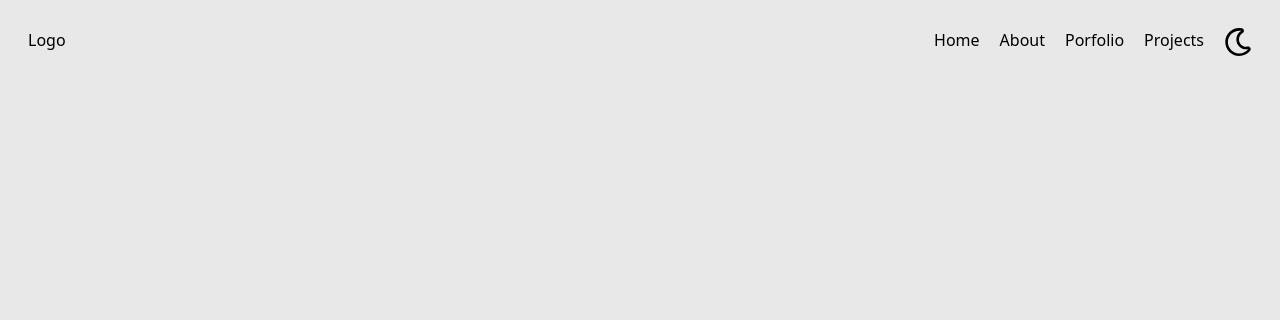
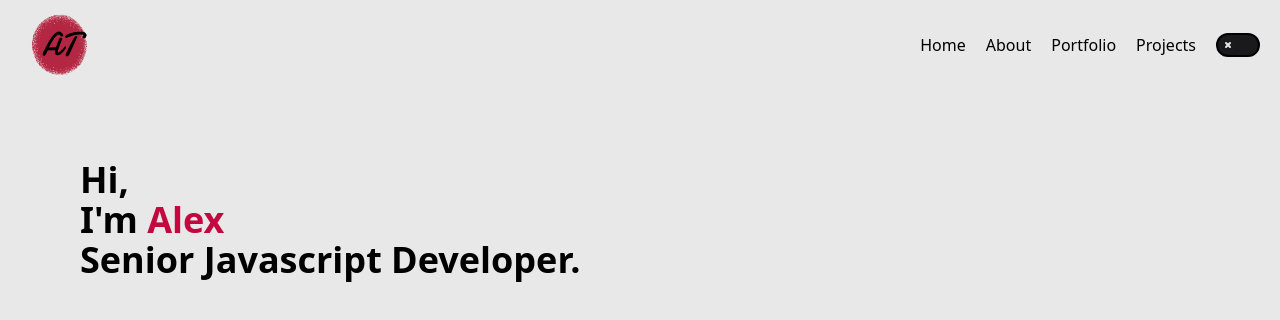
Before and after one commit to 0xDAEF0F/old-portfolio, a Next.js app: page / in a window 1280 px wide. Shown: the top 320 px of the page. Built offline with nearby package versions, Linux system fonts and the light colour scheme.

Commit message:
Updated Header and Home Page

```diff
--- a/package.json
+++ b/package.json
@@ -9,6 +9,7 @@
     "lint": "next lint"
   },
   "dependencies": {
+    "@headlessui/react": "^1.5.0",
     "@tailwindcss/typography": "^0.5.2",
     "next": "12.1.4",
     "next-themes": "^0.1.1",
--- a/src/components/DarkMode.jsx
+++ b/src/components/DarkMode.jsx
@@ -1,19 +1,64 @@
 import { useTheme } from 'next-themes'
-import { useState } from 'react'
-import { FaRegMoon, FaRegLightbulb } from 'react-icons/fa'
+import { Switch } from '@headlessui/react'
+
+function classNames(...classes) {
+  return classes.filter(Boolean).join(' ')
+}
 
 function DarkMode() {
   const { theme, setTheme } = useTheme()
   return (
-    <div className='flex items-center'>
-      <button onClick={() => setTheme(theme == 'dark' ? 'light' : 'dark')}>
-        {theme === 'dark' ? (
-          <FaRegLightbulb className='' size={28} />
-        ) : (
-          <FaRegMoon className='' size={28} />
-        )}
-      </button>
-    </div>
+    <Switch
+      checked={theme === 'dark' ? true : false}
+      onChange={() => setTheme(theme === 'dark' ? 'light' : 'dark')}
+      className={classNames(
+        theme === 'dark' ? 'bg-light-primary' : 'bg-dark-bg',
+        'relative inline-flex flex-shrink-0 h-6 w-11 border-2 border-transparent rounded-full cursor-pointer transition-colors ease-in-out duration-200 focus:outline-none focus:ring-2 focus:ring-offset-2 focus:ring-indigo-500'
+      )}>
+      <span className='sr-only'>Use setting</span>
+      <span
+        className={classNames(
+          theme === 'dark' ? 'translate-x-5' : 'translate-x-0',
+          'pointer-events-none relative inline-block h-5 w-5 rounded-full bg-white shadow transform ring-0 transition ease-in-out duration-200'
+        )}>
+        <span
+          className={classNames(
+            theme === 'dark'
+              ? 'opacity-0 ease-out duration-100'
+              : 'opacity-100 ease-in duration-200',
+            'absolute inset-0 h-full w-full flex items-center justify-center transition-opacity'
+          )}
+          aria-hidden='true'>
+          <svg
+            className='h-3 w-3 text-light-bg'
+            fill='none'
+            viewBox='0 0 12 12'>
+            <path
+              d='M4 8l2-2m0 0l2-2M6 6L4 4m2 2l2 2'
+              stroke='currentColor'
+              strokeWidth={2}
+              strokeLinecap='round'
+              strokeLinejoin='round'
+            />
+          </svg>
+        </span>
+        <span
+          className={classNames(
+            theme === 'dark'
+              ? 'opacity-100 ease-in duration-200'
+              : 'opacity-0 ease-out duration-100',
+            'absolute inset-0 h-full w-full flex items-center justify-center transition-opacity'
+          )}
+          aria-hidden='true'>
+          <svg
+            className='h-3 w-3 text-light-bg'
+            fill='currentColor'
+            viewBox='0 0 12 12'>
+            <path d='M3.707 5.293a1 1 0 00-1.414 1.414l1.414-1.414zM5 8l-.707.707a1 1 0 001.414 0L5 8zm4.707-3.293a1 1 0 00-1.414-1.414l1.414 1.414zm-7.414 2l2 2 1.414-1.414-2-2-1.414 1.414zm3.414 2l4-4-1.414-1.414-4 4 1.414 1.414z' />
+          </svg>
+        </span>
+      </span>
+    </Switch>
   )
 }
 
--- /dev/null
+++ b/src/components/DivLink.jsx
@@ -0,0 +1,12 @@
+import Link from 'next/link'
+
+export default function DivLink({ title, to, xClass }) {
+  return (
+    <Link href={to}>
+      <a
+        className={`cursor-pointer block text-base hover:text-dark-primary ${xClass}`}>
+        {title}
+      </a>
+    </Link>
+  )
+}
--- a/src/components/Header.jsx
+++ b/src/components/Header.jsx
@@ -1,17 +1,21 @@
+import DarkMode from './DarkMode'
+import Logo from './Logo'
 import Link from 'next/link'
-import DarkMode from './DarkMode'
+import DivLink from './DivLink'
 
 function Header() {
   return (
     <div className='pb-20'>
-      <div className='flex fixed w-full'>
-        <div className='flex justify-start w-full p-7 bg-transparent'>
-          <Link href='/'>Logo</Link>
-          <div className='flex justify-end w-full gap-5'>
-            <Link href='/'>Home</Link>
-            <Link href='/about'>About</Link>
-            <Link href='/porfolio'>Porfolio</Link>
-            <Link href='/projects'>Projects</Link>
+      <div className='flex fixed align w-full px-5'>
+        <div className='flex justify-start w-full bg-transparent'>
+          <div className='pt-2'>
+            <Logo />
+          </div>
+          <div className='flex justify-end w-full gap-5 items-center'>
+            <DivLink title='Home' to='/' xClass='' />
+            <DivLink title='About' to='/' xClass='' />
+            <DivLink title='Portfolio' to='/' xClass='' />
+            <DivLink title='Projects' to='/' xClass='' />
             <DarkMode />
           </div>
         </div>
--- /dev/null
+++ b/src/components/Logo.jsx
@@ -0,0 +1,21 @@
+import atLogo from '../assets/icons/atLogo.png'
+import Link from 'next/link'
+import Image from 'next/image'
+
+import React from 'react'
+
+function Logo() {
+  return (
+    <Link href='/'>
+      <Image
+        src={atLogo}
+        alt='Alex logo'
+        width={80}
+        height={80}
+        className='cursor-pointer'
+      />
+    </Link>
+  )
+}
+
+export default Logo
--- a/src/pages/index.jsx
+++ b/src/pages/index.jsx
@@ -1,9 +1,17 @@
 import Header from '../components/Header'
-
-export default function Home() {
+export default function index() {
   return (
     <div className='bg-light-bg dark:bg-dark-bg h-screen'>
       <Header />
+      <div className='pl-20 pt-20 text-4xl font-bold'>
+        <p>Hi,</p>
+        <div className='flex'>
+          <p>I'm</p>
+          &nbsp;
+          <p className='text-light-primary'>Alex</p>
+        </div>
+        <p>Senior Javascript Developer.</p>
+      </div>
     </div>
   )
 }
```
Also changed, not shown: src/assets/icons/atLogo.png (added), src/pages/home.jsx (deleted), 1 other file (tests, documents, lock files or other folders).
